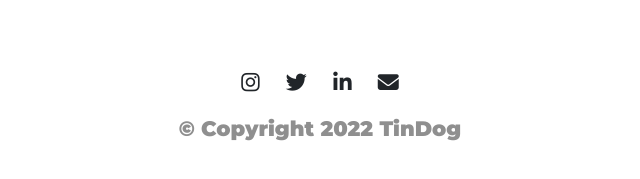
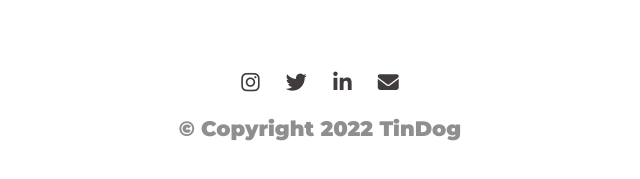
Before and after one commit to Ayush09joshi/tindog, a plain HTML site: page index.html in a window 1280 px wide. Shown: the part 3349-3528 px from the top of the page, 320-960 px from the left. Drawn offline with nearby package versions, Linux system fonts and the light colour scheme.

Commit message:
added links

```diff
--- a/CSS/styles.css
+++ b/CSS/styles.css
@@ -190,6 +190,7 @@ p {
 
 .social-icon {
   margin: 20px 10px;
+  color: rgb(64, 60, 60);
 }
 
 
--- a/index.html
+++ b/index.html
@@ -255,10 +255,10 @@
   <!-- Footer -->
 
   <footer id="footer">
-    <i class="social-icon fa-brands fa-instagram"></i>
-    <i class="social-icon fa-brands fa-twitter"></i>
-    <i class="social-icon fa-brands fa-linkedin-in"></i>
-    <i class="social-icon fa-solid fa-envelope"></i>
+    <a href="https://www.instagram.com/ayush09joshi/"><i class="social-icon fa-brands fa-instagram"> </a></i>
+    <a href="https://twitter.com/AyushJo55786272"><i class="social-icon fa-brands fa-twitter"></i></a>
+    <a href="https://www.linkedin.com/in/ayush-joshi-17051223b/"><i class="social-icon fa-brands fa-linkedin-in"></i></a>
+   <a href="mailto:joshi09ayush@gmail.com"> <i class="social-icon fa-solid fa-envelope"></i></a>
     <p>© Copyright 2022 TinDog</p>
 
   </footer>
```
